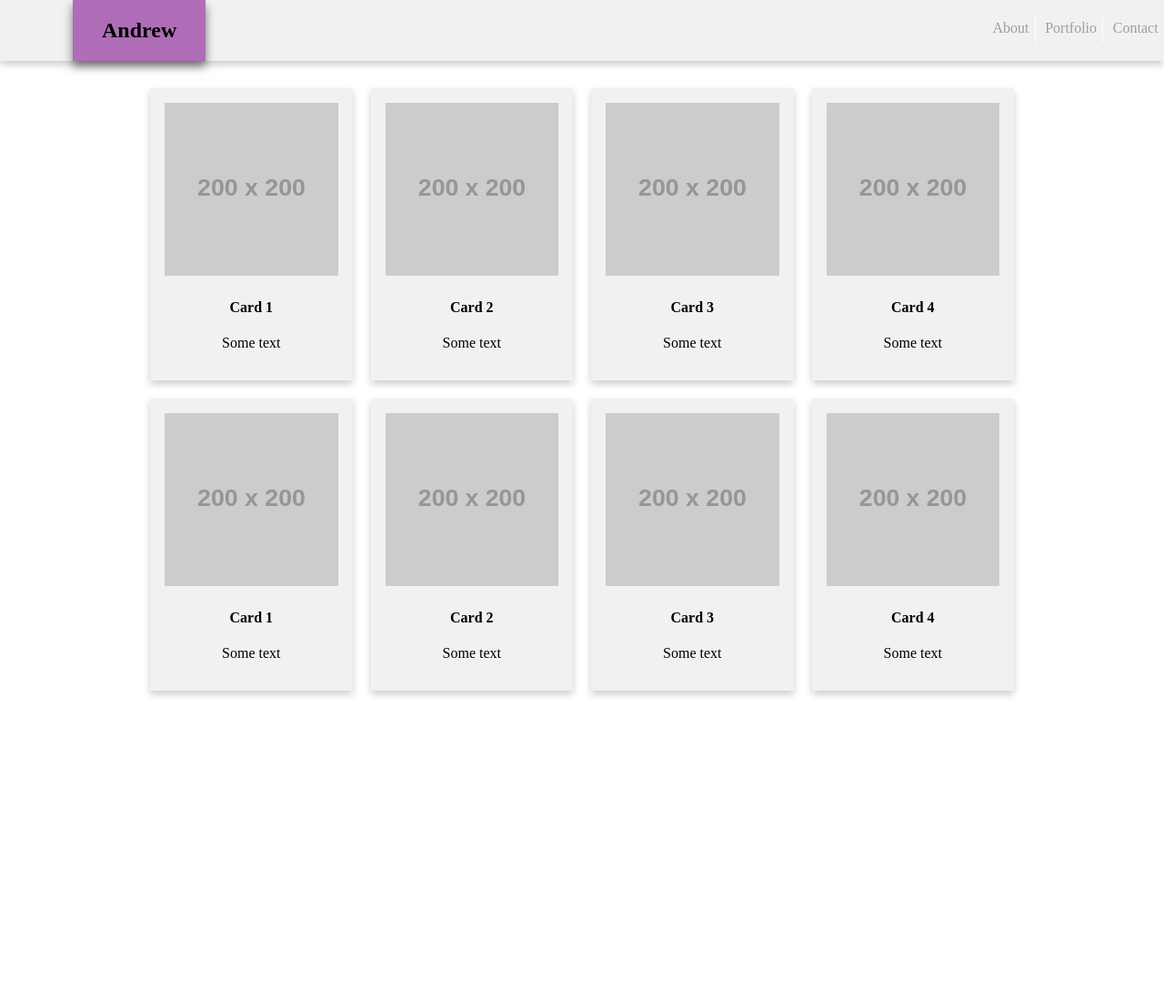
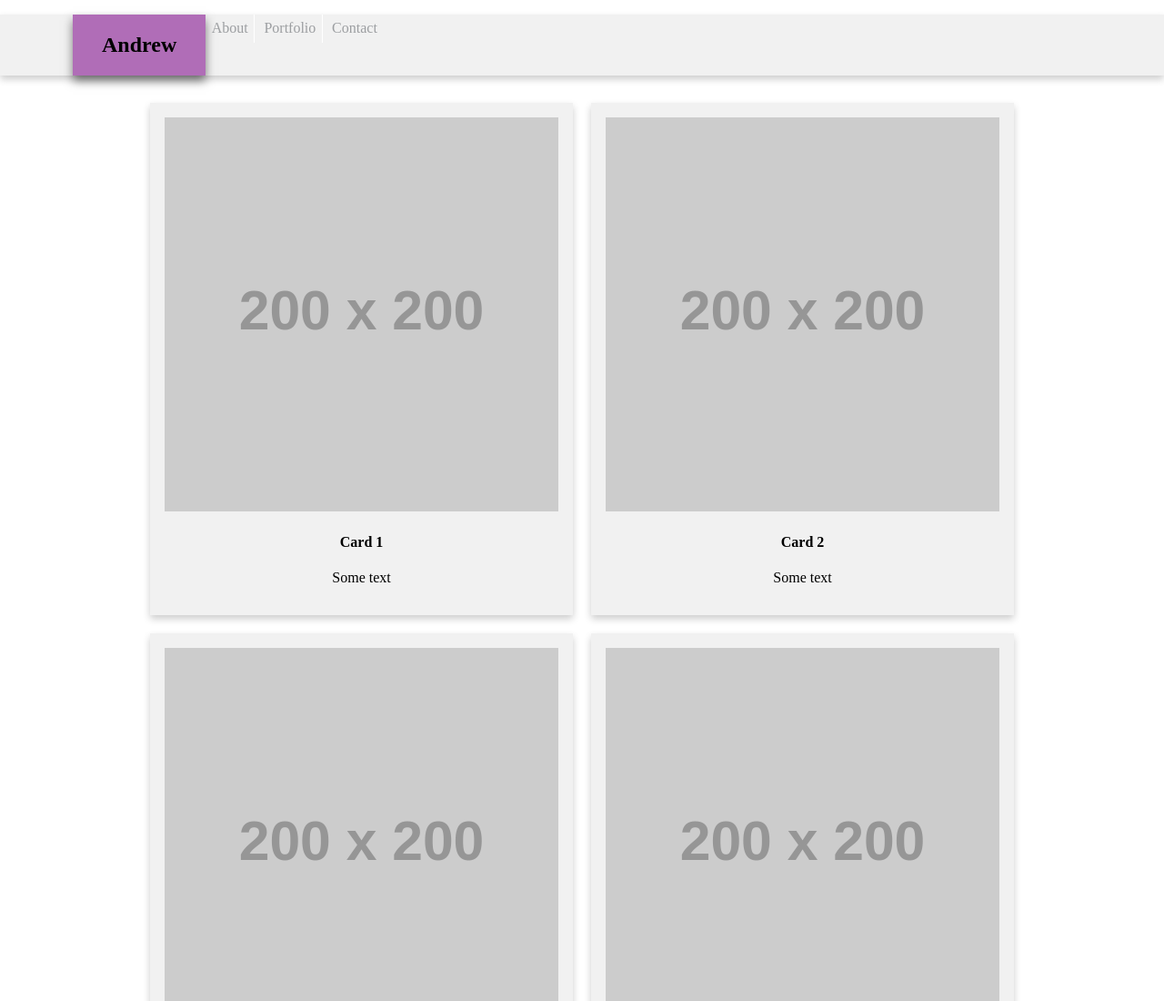
Before and after one commit to aHojo/card-Example, a plain HTML site: page index.html in a window 1280 px wide. Shown: the top 1100 px of the page at 91% size. Before the commit the page ends 800 px from the top, so only its background shows below. Drawn offline with Linux system fonts and the light colour scheme; placeholder pictures from the web are drawn by us.

Commit message:
Commented CSS for the Demo

```diff
--- a/style.css
+++ b/style.css
@@ -26,8 +26,8 @@ div.name {
 }
 
 ul {
-  float: right;
-  list-style: none;
+  /* float: right; */ /* DEMO */
+  /* list-style: none; */ /* DEMO */
 }
 
 ul > li {
@@ -45,14 +45,15 @@ ul > li a {
 
 }
 
-a:hover {
+/* a:hover {
   background-color: white;
-}
+} */ /* Demo */
 
 /* Float four columns side by side */
 .column {
   float: left;
-  width: 25%;
+  /* width: 25%; */ /* demo */
+  width: 50%;
   padding: 0 10px;
 
   margin-bottom: 20px;
```
